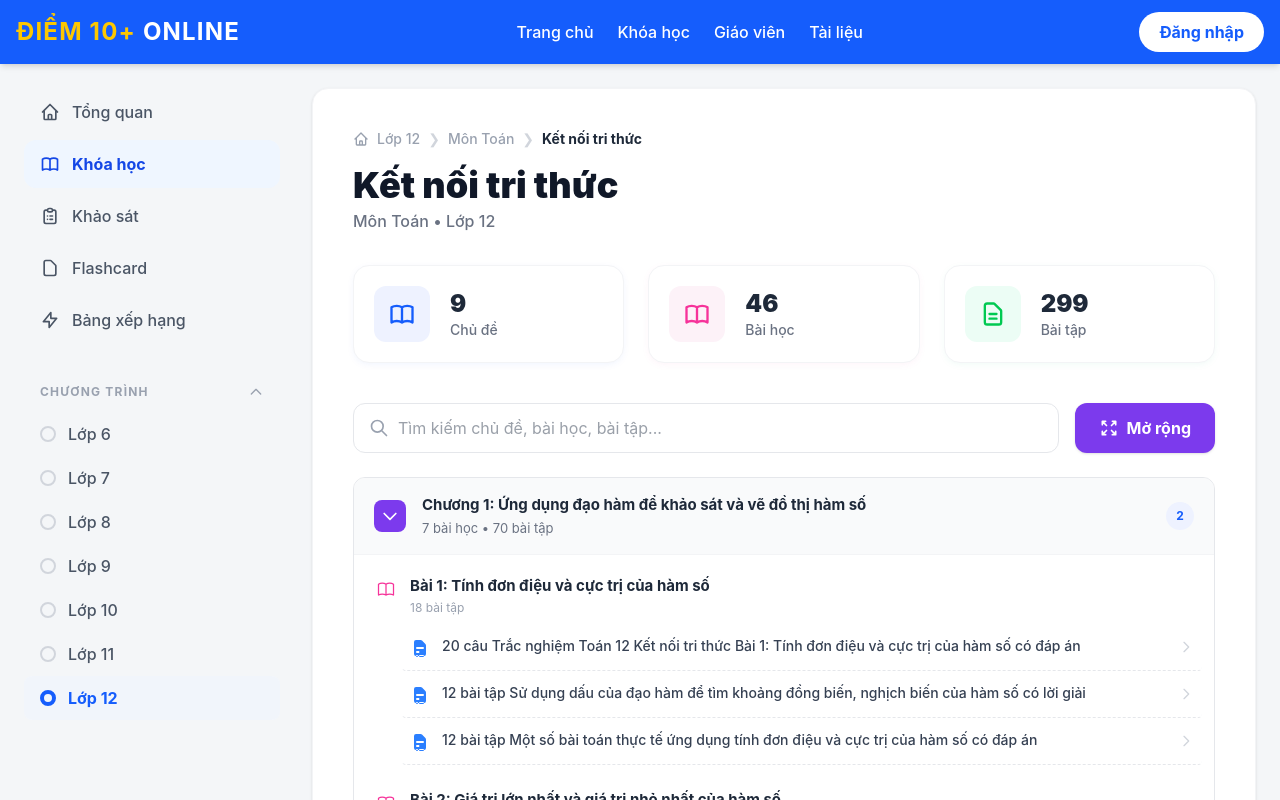
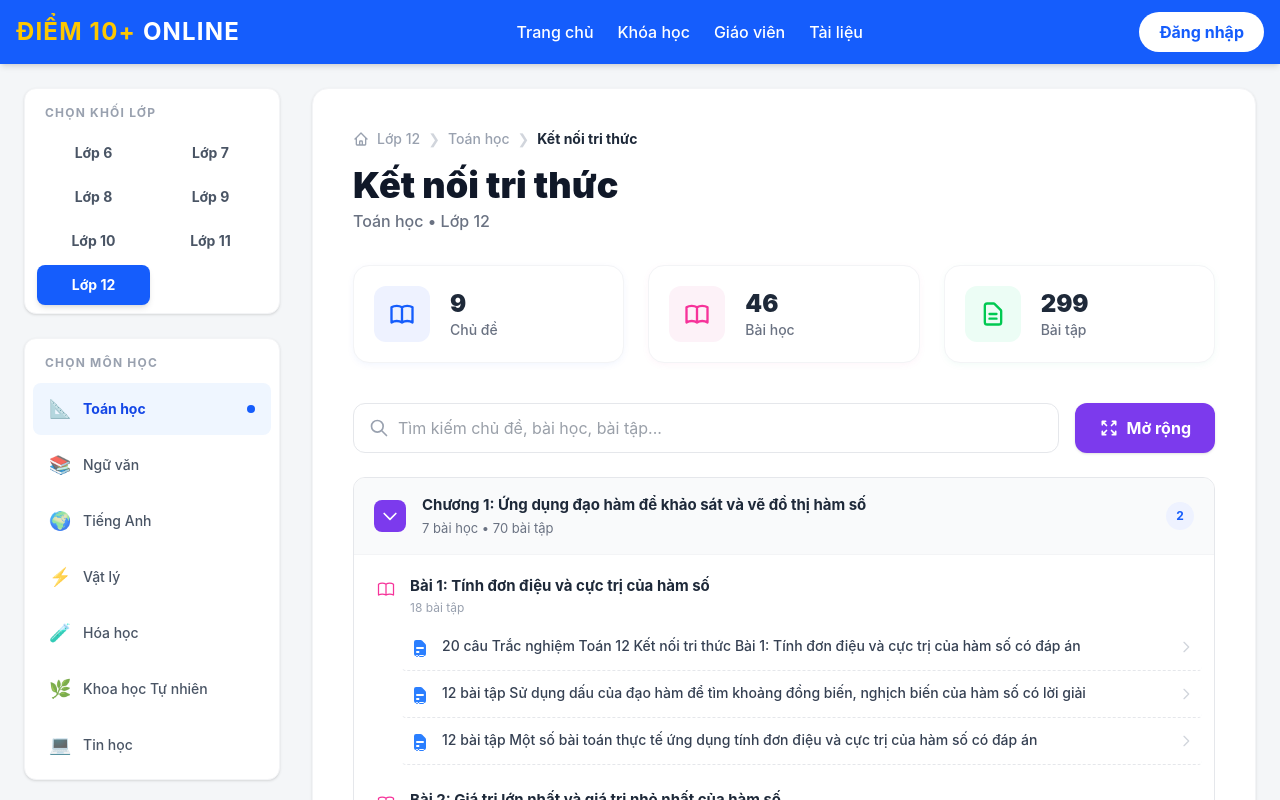
Before and after one commit to mathbanviet/d10-platform, a Next.js app in the folder apps/web/: page /practice in a window 1280 px wide. Shown: the top 800 px of the page. Built offline with nearby package versions, Linux system fonts and the light colour scheme.

Commit message:
Them menu chon Lop va Mon hoc thong minh cho Sidebar

```diff
--- a/apps/web/app/practice/page.tsx
+++ b/apps/web/app/practice/page.tsx
@@ -59,9 +59,25 @@ const CURRICULUM = [
   }
 ];
 
+// DANH MỤC KHỐI LỚP VÀ MÔN HỌC CHUẨN CỦA ĐIỂM 10+
+const GRADES = ['6', '7', '8', '9', '10', '11', '12'];
+const SUBJECTS = [
+  { id: 'toan', name: 'Toán học', icon: '📐' },
+  { id: 'van', name: 'Ngữ văn', icon: '📚' },
+  { id: 'anh', name: 'Tiếng Anh', icon: '🌍' },
+  { id: 'ly', name: 'Vật lý', icon: '⚡' },
+  { id: 'hoa', name: 'Hóa học', icon: '🧪' },
+  { id: 'khtn', name: 'Khoa học Tự nhiên', icon: '🌿' },
+  { id: 'tin', name: 'Tin học', icon: '💻' }
+];
+
 export default function PracticeMenuPage() {
   const [expandedChapters, setExpandedChapters] = useState<Record<number, boolean>>({ 1: true });
   const [isAllExpanded, setIsAllExpanded] = useState(false);
+
+  // State quản lý Lớp và Môn đang được chọn
+  const [selectedGrade, setSelectedGrade] = useState('12');
+  const [selectedSubject, setSelectedSubject] = useState('toan');
 
   const toggleChapter = (chapterId: number) => {
     setExpandedChapters(prev => ({ ...prev, [chapterId]: !prev[chapterId] }));
@@ -75,58 +91,67 @@ export default function PracticeMenuPage() {
     setExpandedChapters(newExpandedState);
   };
 
+  // Tìm tên môn học đang chọn để hiển thị ra tiêu đề
+  const currentSubjectName = SUBJECTS.find(s => s.id === selectedSubject)?.name || 'Môn học';
+
   return (
     <div className="min-h-screen bg-[#f4f6f8] flex flex-col font-sans text-gray-800 pb-20">
-
-      {/* ĐÃ XÓA BỎ HEADER THỪA Ở ĐÂY ĐỂ DÙNG HEADER GỐC CỦA TRANG CHỦ */}
-
-      {/* Thêm pt-6 để cách khoảng nhỏ với Header gốc cho đẹp */}
       <div className="flex flex-1 max-w-[1500px] w-full mx-auto p-4 md:p-6 pt-6 gap-8">
 
-        {/* SIDEBAR BÊN TRÁI */}
+        {/* SIDEBAR BÊN TRÁI ĐÃ ĐƯỢC CẬP NHẬT */}
         <div className="hidden md:flex w-64 flex-col gap-6 flex-shrink-0">
 
-          {/* Menu công cụ */}
-          <div className="flex flex-col gap-1">
-            <button className="flex items-center gap-3 px-4 py-3 rounded-xl text-gray-600 hover:bg-gray-100 hover:text-blue-600 font-medium transition">
-              <svg className="w-5 h-5" fill="none" stroke="currentColor" viewBox="0 0 24 24"><path strokeLinecap="round" strokeLinejoin="round" strokeWidth={2} d="M3 12l2-2m0 0l7-7 7 7M5 10v10a1 1 0 001 1h3m10-11l2 2m-2-2v10a1 1 0 01-1 1h-3m-6 0a1 1 0 001-1v-4a1 1 0 011-1h2a1 1 0 011 1v4a1 1 0 001 1m-6 0h6" /></svg>
-              Tổng quan
+          {/* Box 1: Khối lớp */}
+          <div className="bg-white rounded-xl shadow-sm border border-gray-100 overflow-hidden pt-4 pb-2">
+            <div className="px-5 font-bold text-gray-400 text-xs uppercase tracking-widest mb-3 flex items-center justify-between">
+              CHỌN KHỐI LỚP
+            </div>
+            <div className="grid grid-cols-2 gap-1 px-3">
+              {GRADES.map(grade => {
+                const isActive = selectedGrade === grade;
+                return (
+                  <button
+                    key={grade}
+                    onClick={() => setSelectedGrade(grade)}
+                    className={`flex items-center justify-center py-2.5 rounded-lg font-bold text-sm transition-all ${
+                      isActive
+                        ? 'bg-blue-600 text-white shadow-md'
+                        : 'text-gray-600 hover:bg-gray-100'
+                    }`}
+                  >
+                    Lớp {grade}
                   </button>
-            <button className="flex items-center gap-3 px-4 py-3 rounded-xl bg-blue-50 text-blue-700 font-bold transition">
-              <svg className="w-5 h-5" fill="none" stroke="currentColor" viewBox="0 0 24 24"><path strokeLinecap="round" strokeLinejoin="round" strokeWidth={2} d="M12 6.253v13m0-13C10.832 5.477 9.246 5 7.5 5S4.168 5.477 3 6.253v13C4.168 18.477 5.754 18 7.5 18s3.332.477 4.5 1.253m0-13C13.168 5.477 14.754 5 16.5 5c1.747 0 3.332.477 4.5 1.253v13C19.832 18.477 18.247 18 16.5 18c-1.746 0-3.332.477-4.5 1.253" /></svg>
-              Khóa học
-            </button>
-            <button className="flex items-center gap-3 px-4 py-3 rounded-xl text-gray-600 hover:bg-gray-100 hover:text-blue-600 font-medium transition">
-              <svg className="w-5 h-5" fill="none" stroke="currentColor" viewBox="0 0 24 24"><path strokeLinecap="round" strokeLinejoin="round" strokeWidth={2} d="M9 5H7a2 2 0 00-2 2v12a2 2 0 002 2h10a2 2 0 002-2V7a2 2 0 00-2-2h-2M9 5a2 2 0 002 2h2a2 2 0 002-2M9 5a2 2 0 012-2h2a2 2 0 012 2m-3 7h3m-3 4h3m-6-4h.01M9 16h.01" /></svg>
-              Khảo sát
-            </button>
-            <button className="flex items-center gap-3 px-4 py-3 rounded-xl text-gray-600 hover:bg-gray-100 hover:text-blue-600 font-medium transition">
-              <svg className="w-5 h-5" fill="none" stroke="currentColor" viewBox="0 0 24 24"><path strokeLinecap="round" strokeLinejoin="round" strokeWidth={2} d="M7 21h10a2 2 0 002-2V9.414a1 1 0 00-.293-.707l-5.414-5.414A1 1 0 0012.586 3H7a2 2 0 00-2 2v14a2 2 0 002 2z" /></svg>
-              Flashcard
-            </button>
-            <button className="flex items-center gap-3 px-4 py-3 rounded-xl text-gray-600 hover:bg-gray-100 hover:text-blue-600 font-medium transition">
-              <svg className="w-5 h-5" fill="none" stroke="currentColor" viewBox="0 0 24 24"><path strokeLinecap="round" strokeLinejoin="round" strokeWidth={2} d="M13 10V3L4 14h7v7l9-11h-7z" /></svg>
-              Bảng xếp hạng
-            </button>
+                );
+              })}
+            </div>
           </div>
 
-          {/* Menu Khối lớp */}
-          <div className="mt-4">
-            <div className="px-4 font-bold text-gray-400 text-xs uppercase tracking-widest mb-3 flex items-center justify-between">
-              CHƯƠNG TRÌNH
-              <svg className="w-4 h-4" fill="none" stroke="currentColor" viewBox="0 0 24 24"><path strokeLinecap="round" strokeLinejoin="round" strokeWidth={2} d="M5 15l7-7 7 7" /></svg>
+          {/* Box 2: Môn học */}
+          <div className="bg-white rounded-xl shadow-sm border border-gray-100 overflow-hidden pt-4 pb-2">
+            <div className="px-5 font-bold text-gray-400 text-xs uppercase tracking-widest mb-3 flex items-center justify-between">
+              CHỌN MÔN HỌC
             </div>
-            <div className="flex flex-col text-gray-600 font-medium">
-              {[6, 7, 8, 9, 10, 11].map(grade => (
-                <button key={grade} className="flex items-center px-4 py-2.5 hover:text-blue-600 transition gap-3">
-                  <div className="w-4 h-4 rounded-full border-2 border-gray-300"></div>
-                  Lớp {grade}
+            <div className="flex flex-col text-sm font-medium text-gray-600 px-2 gap-1">
+              {SUBJECTS.map(subject => {
+                const isActive = selectedSubject === subject.id;
+                return (
+                  <button
+                    key={subject.id}
+                    onClick={() => setSelectedSubject(subject.id)}
+                    className={`flex items-center px-4 py-3 rounded-lg transition-all ${
+                      isActive
+                        ? 'bg-blue-50 text-blue-700 font-bold'
+                        : 'hover:bg-gray-50'
+                    }`}
+                  >
+                    <span className="text-lg mr-3 opacity-80">{subject.icon}</span>
+                    {subject.name}
+                    {isActive && (
+                      <span className="ml-auto w-2 h-2 rounded-full bg-blue-600"></span>
+                    )}
                   </button>
-              ))}
-              <button className="flex items-center px-4 py-2.5 text-blue-600 font-bold bg-blue-50/50 rounded-lg transition gap-3">
-                <div className="w-4 h-4 rounded-full border-4 border-blue-600"></div>
-                Lớp 12
-              </button>
+                );
+              })}
             </div>
           </div>
         </div>
@@ -137,13 +162,16 @@ export default function PracticeMenuPage() {
           {/* Breadcrumb & Tiêu đề */}
           <div className="flex items-center text-sm text-gray-400 font-medium mb-4 gap-2">
             <svg className="w-4 h-4" fill="none" stroke="currentColor" viewBox="0 0 24 24"><path strokeLinecap="round" strokeLinejoin="round" strokeWidth={2} d="M3 12l2-2m0 0l7-7 7 7M5 10v10a1 1 0 001 1h3m10-11l2 2m-2-2v10a1 1 0 01-1 1h-3m-6 0a1 1 0 001-1v-4a1 1 0 011-1h2a1 1 0 011 1v4a1 1 0 001 1m-6 0h6" /></svg>
-            <span>Lớp 12</span> <span className="text-gray-300">❯</span> <span>Môn Toán</span> <span className="text-gray-300">❯</span> <span className="text-gray-800 font-bold">Kết nối tri thức</span>
+            <span>Lớp {selectedGrade}</span> <span className="text-gray-300">❯</span> <span>{currentSubjectName}</span> <span className="text-gray-300">❯</span> <span className="text-gray-800 font-bold">Kết nối tri thức</span>
           </div>
 
           <h1 className="text-3xl md:text-4xl font-black text-gray-900 mb-1">Kết nối tri thức</h1>
-          <p className="text-gray-500 font-medium mb-8">Môn Toán • Lớp 12</p>
+          <p className="text-gray-500 font-medium mb-8">{currentSubjectName} • Lớp {selectedGrade}</p>
 
-          {/* 3 Box thống kê phong cách LearnUp */}
+          {/* LOGIC HIỂN THỊ THÔNG MINH: Nếu đúng Toán 12 thì ra nội dung, khác thì ra thông báo */}
+          {selectedGrade === '12' && selectedSubject === 'toan' ? (
+            <>
+              {/* 3 Box thống kê */}
               <div className="grid grid-cols-1 md:grid-cols-3 gap-6 mb-10">
                 <div className="bg-white border border-gray-100 shadow-[0_2px_10px_-3px_rgba(6,81,237,0.1)] rounded-2xl p-5 flex items-center gap-5">
                   <div className="w-14 h-14 bg-[#eef2ff] text-blue-600 rounded-xl flex items-center justify-center">
@@ -202,11 +230,8 @@ export default function PracticeMenuPage() {
               <div className="flex flex-col gap-3">
                 {CURRICULUM.map((chapter) => {
                   const isExpanded = expandedChapters[chapter.id];
-
                   return (
                     <div key={chapter.id} className="bg-white rounded-xl border border-gray-200 overflow-hidden">
-
-                  {/* Dòng Tiêu đề Chương */}
                       <button
                         onClick={() => toggleChapter(chapter.id)}
                         className={`w-full px-5 py-4 flex items-center justify-between transition-colors ${isExpanded ? 'bg-gray-50' : 'hover:bg-gray-50'}`}
@@ -229,13 +254,10 @@ export default function PracticeMenuPage() {
                         </div>
                       </button>
 
-                  {/* Nội dung xổ xuống (Bài học & Bài tập) */}
                       {isExpanded && chapter.lessons.length > 0 && (
                         <div className="border-t border-gray-100 bg-white px-5 py-5 flex flex-col gap-6">
                           {chapter.lessons.map((lesson) => (
                             <div key={lesson.id} className="flex flex-col">
-
-                          {/* Dòng Tên Bài học */}
                               <div className="flex items-start gap-3 mb-2">
                                 <div className="mt-0.5 w-6 h-6 rounded flex items-center justify-center">
                                   <svg className="w-5 h-5 text-pink-500" fill="none" stroke="currentColor" viewBox="0 0 24 24"><path strokeLinecap="round" strokeLinejoin="round" strokeWidth={1.5} d="M12 6.253v13m0-13C10.832 5.477 9.246 5 7.5 5S4.168 5.477 3 6.253v13C4.168 18.477 5.754 18 7.5 18s3.332.477 4.5 1.253m0-13C13.168 5.477 14.754 5 16.5 5c1.747 0 3.332.477 4.5 1.253v13C19.832 18.477 18.247 18 16.5 18c-1.746 0-3.332.477-4.5 1.253" /></svg>
@@ -245,8 +267,6 @@ export default function PracticeMenuPage() {
                                   <p className="text-xs text-gray-400 mt-0.5">{lesson.stats}</p>
                                 </div>
                               </div>
-
-                          {/* Danh sách các bài Test con */}
                               <div className="pl-9 flex flex-col">
                                 {lesson.tests?.map((test, idx) => (
                                   <Link
@@ -270,6 +290,19 @@ export default function PracticeMenuPage() {
                   );
                 })}
               </div>
+            </>
+          ) : (
+            /* KHU VỰC HIỂN THỊ KHI CHỌN MÔN KHÁC HOẶC LỚP KHÁC */
+            <div className="flex flex-col items-center justify-center py-24 text-gray-400 bg-gray-50 rounded-2xl border-2 border-dashed border-gray-200">
+              <div className="w-20 h-20 bg-gray-100 rounded-full flex items-center justify-center mb-4">
+                <svg className="w-10 h-10 text-gray-300" fill="none" stroke="currentColor" viewBox="0 0 24 24"><path strokeLinecap="round" strokeLinejoin="round" strokeWidth={1.5} d="M19 11H5m14 0a2 2 0 012 2v6a2 2 0 01-2 2H5a2 2 0 01-2-2v-6a2 2 0 012-2m14 0V9a2 2 0 00-2-2M5 11V9a2 2 0 002-2m0 0V5a2 2 0 012-2h6a2 2 0 012 2v2M7 7h10" /></svg>
+              </div>
+              <h2 className="text-xl font-bold text-gray-600 mb-2">Đang cập nhật nội dung</h2>
+              <p className="text-gray-500 max-w-sm text-center">
+                Giáo trình môn <strong className="text-blue-600">{currentSubjectName}</strong> lớp <strong className="text-blue-600">{selectedGrade}</strong> đang được đội ngũ giáo viên Điểm 10+ biên soạn và sẽ sớm ra mắt.
+              </p>
+            </div>
+          )}
 
         </div>
       </div>
```
Lines whose indentation alone changed are shown as unchanged.
